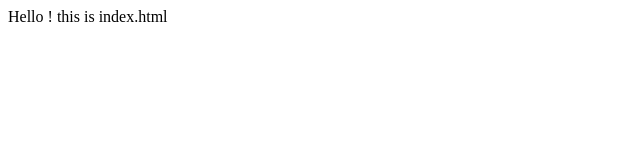
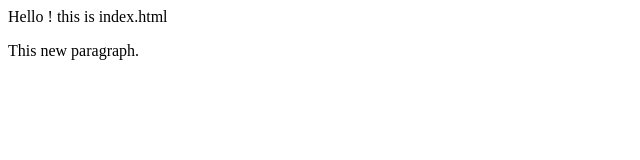
Before and after one commit to ayushigupta-10/demorepo, a plain HTML site: page index.html in a window 1280 px wide. Shown: the whole page, without its empty margins (0-640 px from the left). Drawn offline with Linux system fonts and the light colour scheme.

Commit message:
Add new para

```diff
--- a/index.html
+++ b/index.html
@@ -1 +1,2 @@
 <p>Hello ! this is index.html </p>
+<p> This new paragraph.</p>
```
